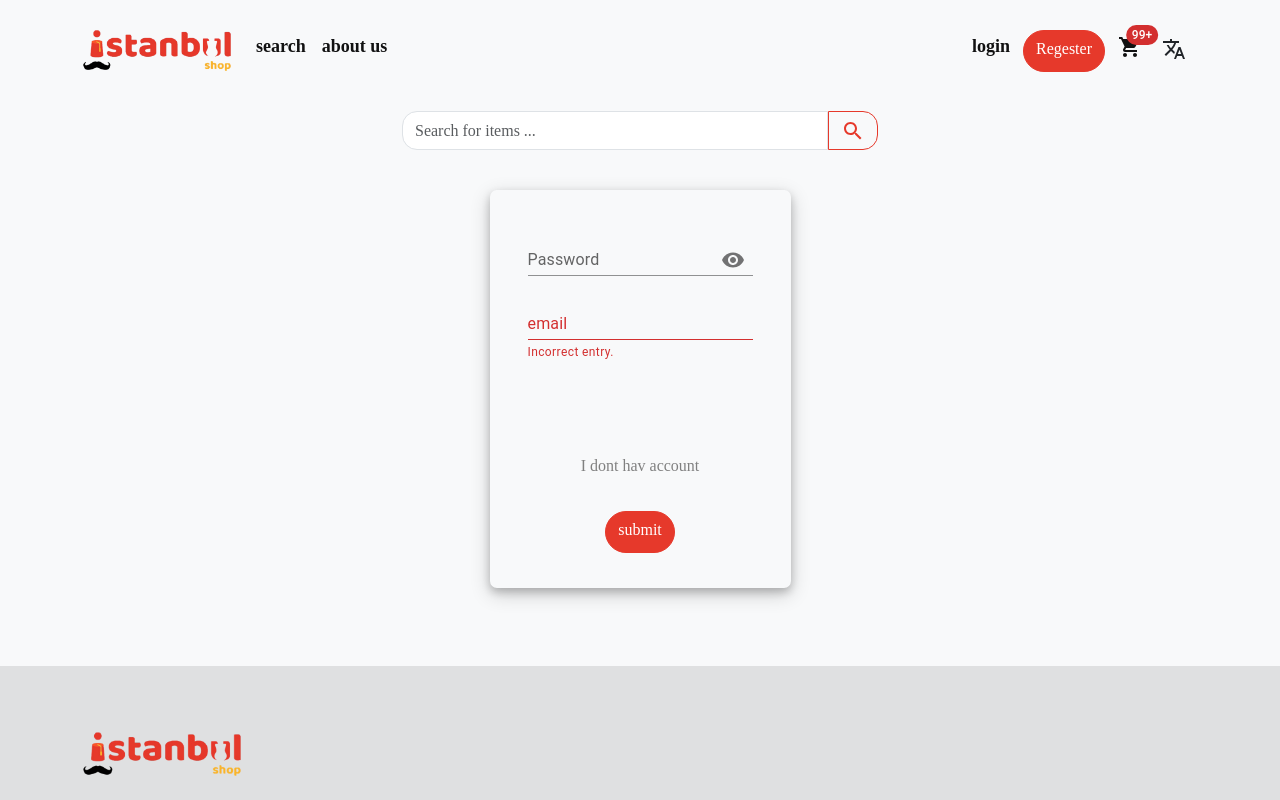
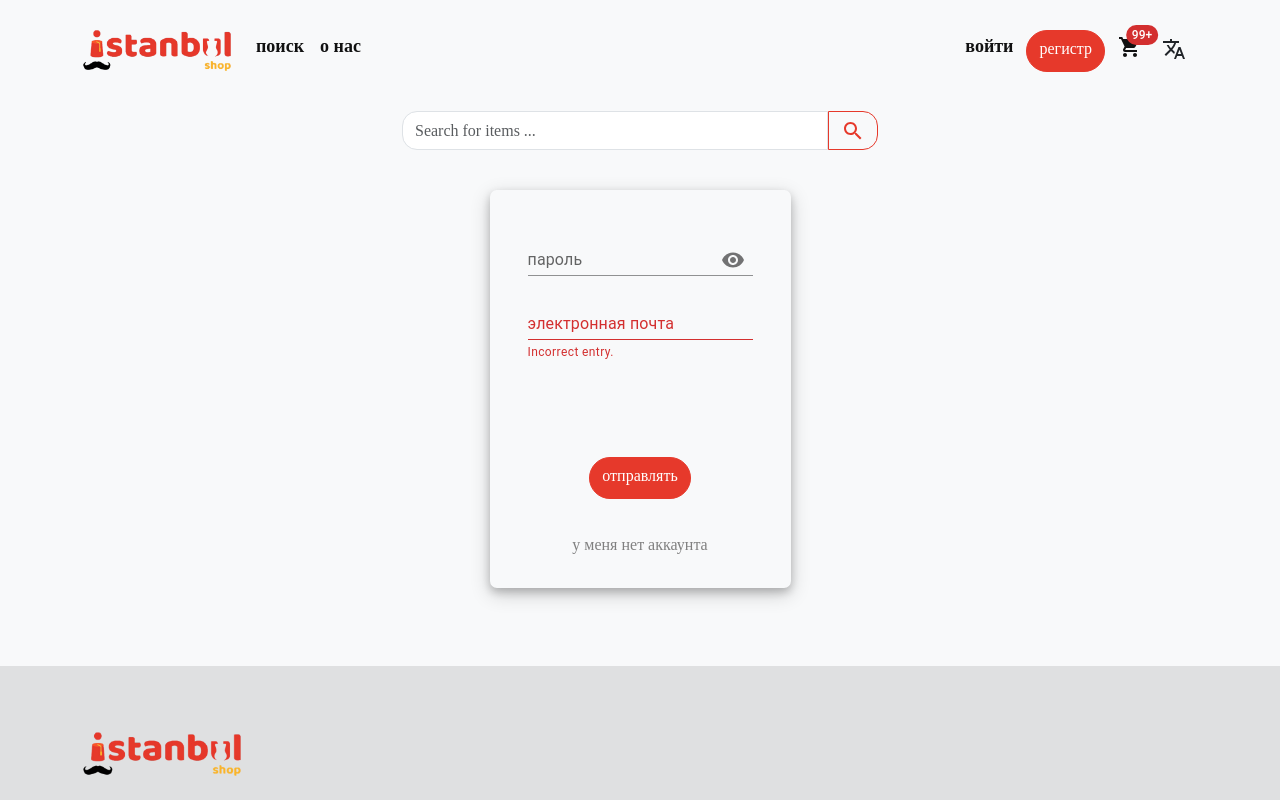
Before and after one commit to Ahmad-e/Istanpul, a React (Create React App) app: page /login in a window 1280 px wide. Shown: the top 800 px of the page. Built offline with nearby package versions, Linux system fonts and the light colour scheme.

Commit message:
https://github.com/Ahmad-e/Istanpul.git

```diff
--- a/package.json
+++ b/package.json
@@ -13,10 +13,12 @@
     "@testing-library/react": "^13.4.0",
     "@testing-library/user-event": "^13.5.0",
     "bootstrap": "^5.3.2",
+    "i18next": "^23.7.7",
     "js-cookie": "^3.0.5",
     "react": "^18.2.0",
     "react-bootstrap": "^2.9.1",
     "react-dom": "^18.2.0",
+    "react-i18next": "^13.5.0",
     "react-international-phone": "^4.0.4",
     "react-redux": "^8.1.3",
     "react-scripts": "5.0.1",
--- a/src/App.js
+++ b/src/App.js
@@ -12,12 +12,14 @@ import Login from './pages/login';
 import Aboutus from './pages/aboutus';
 import Down from './commponents/down'
 import AdminApp from './Admin/adminApp';
-
+import { useSelector } from 'react-redux';
 import AdminHome from './Admin/adminHome';
 import AdminHeader from './Admin/adminHeader'
 function App() {
+  const Lang=useSelector((state) => state.counter.language);
+
   return (
-    <div className="App" >
+    <div dir={ Lang==="Ar" ? ("rtl") :("ltr")} className="App" >
       <BrowserRouter >
       <Header/>
         <Routes>
--- a/src/commponents/header.js
+++ b/src/commponents/header.js
@@ -15,24 +15,35 @@ import MenuItem from '@mui/material/MenuItem';
 import Menu from '@mui/material/Menu';
 import './style.css'
 import Badge from '@mui/material/Badge';
+import {setLanguege} from '../store';
+import { useSelector,useDispatch } from 'react-redux';
+
+
 
 const Header = () =>{
-
+    const dispatch = useDispatch();
     const [anchorEl, setAnchorEl] = React.useState(null);
     const [auth] = React.useState(true);
-
+    const Lang=useSelector((state) => state.counter.language);
     const handleMenu = (event) => {
         setAnchorEl(event.currentTarget);
+        console.log(anchorEl)
       };
 
-    const handleClose = () => {
+    const setLanguage = (lang) => {
+        console.log("changelanguage");
+        dispatch(setLanguege(lang));
         setAnchorEl(null);
       };
+    const handleClose=()=>{
+        setAnchorEl(null);
+    }
+
 
 
     return(
         <>
-        <Navbar collapseOnSelect expand="md" className="bg-body-tertiary">
+        <Navbar  collapseOnSelect expand="md" className="bg-body-tertiary">
          <Container>
           <Navbar.Brand href="/">
           <img
@@ -62,13 +73,13 @@ const Header = () =>{
               </Offcanvas.Header>
               <Offcanvas.Body>
                 <Nav className=" flex-grow-1 pe-3">
-                    <Nav.Link className="app_link" href="/search">search</Nav.Link>
-                    <Nav.Link className="app_link" href="/aboutus">about us</Nav.Link>
+                    <Nav.Link className="app_link" href="/search">{Lang==="Ar" ? ("البحث") : Lang==="En"? ("Search") : "поиск"}</Nav.Link>
+                    <Nav.Link className="app_link" href="/aboutus">{Lang==="Ar" ? ("معلومات عنا") : Lang==="En"? ("about us") : "о нас"}</Nav.Link>
 
                 </Nav>
                 <Nav>
-                    <Nav.Link className="app_link" eventKey={2} href="/login">login</Nav.Link>
-                    <Button href="/regester" className="App_button">Regester</Button>
+                    <Nav.Link className="app_link" eventKey={2} href="/login">{Lang==="Ar" ? ("تسجيل دخول") : Lang==="En"? ("login") : "войти"}</Nav.Link>
+                    <Button href="/regester" className="App_button">{Lang==="Ar" ? ("تسجيل حساب") : Lang==="En"? ("Regester") : "регистр"}</Button>
                     <Nav.Link  className="app_link" href="/baket">
                         <Badge color="secondary" badgeContent={100} color="error">
                             <ShoppingCartIcon />
@@ -101,9 +112,9 @@ const Header = () =>{
                             open={Boolean(anchorEl)}
                             onClose={handleClose}
                         >
-                            <MenuItem onClick={handleClose}><img className="ALM" src="https://flagcdn.com/us.svg"/>English</MenuItem>
-                            <MenuItem onClick={handleClose}><img className="ALM" src="https://flagcdn.com/ru.svg"/>Русский</MenuItem>
-                            <MenuItem onClick={handleClose}><img className="ALM" src="https://flagcdn.com/sy.svg"/>عربية </MenuItem>
+                            <MenuItem onClick={()=>setLanguage('En')}><img className="ALM" src="https://flagcdn.com/us.svg"/>English</MenuItem>
+                            <MenuItem onClick={()=>setLanguage('Ru')}><img className="ALM" src="https://flagcdn.com/ru.svg"/>Русский</MenuItem>
+                            <MenuItem onClick={()=>setLanguage('Ar')}><img className="ALM" src="https://flagcdn.com/sy.svg"/>عربية </MenuItem>
                         </Menu>
                         </div>
                     )}
@@ -112,7 +123,7 @@ const Header = () =>{
             </Navbar.Offcanvas>
         </Container>
         </Navbar>
-        <Row className="justify-content-center">
+        <Row dir="ltr" className="justify-content-center">
             <Form className="d-flex search_form">
                 <Form.Control
                 placeholder="Search for items ... "
--- a/src/pages/login.js
+++ b/src/pages/login.js
@@ -9,9 +9,10 @@ import VisibilityOff from '@mui/icons-material/VisibilityOff';
 import TextField from '@mui/material/TextField';
 import Button from 'react-bootstrap/Button';
 import 'react-international-phone/style.css';
+import { useSelector } from 'react-redux';
 
 const Login =()=>{
-
+    const Lang=useSelector((state) => state.counter.language);
     const handleClickShowPassword = () => setShowPassword((show) => !show);
     const [showPassword, setShowPassword] = useState(false);
     const handleMouseDownPassword = (event) => {
@@ -20,9 +21,9 @@ const Login =()=>{
 
 
     return(
-        <div className="sign">
+        <div dir="ltr" className="sign">
             <FormControl sx={{ m: 1, width: '25ch' }} variant="standard">
-                <InputLabel htmlFor="standard-adornment-password">Password</InputLabel>
+                <InputLabel htmlFor="standard-adornment-password">{Lang==="Ar" ? ("كلمة السر") : Lang==="En"? ("password") : "пароль"}</InputLabel>
                 <Input
                     id="standard-adornment-password"
                     type={showPassword ? 'text' : 'password'}
@@ -39,9 +40,10 @@ const Login =()=>{
                     }
                 />
             </FormControl><br/>
-            <TextField error helperText="Incorrect entry." sx={{ m: 1, width: '25ch' }}  id="standard-basic" label="email" variant="standard" /><br/><br/><br/><br/>
-            <a href="/regester" className="App_link" > I dont hav account </a><br/><br/>
-            <Button href="/login" className="App_button"> submit </Button>
+            <TextField error helperText="Incorrect entry." sx={{ m: 1, width: '25ch' }}  id="standard-basic" label={Lang==="Ar" ? ("الإيميل") : Lang==="En"? ("email") : "электронная почта"} variant="standard" /><br/><br/><br/><br/>
+
+            <Button href="/login" className="App_button"> {Lang==="Ar" ? ("إرسال") : Lang==="En"? ("submit") : "отправлять"} </Button><br/><br/>
+            <a href="/regester" className="App_link" > {Lang==="Ar" ? ("أنا لا أملك حساب") : Lang==="En"? ("I don't have an account") : "у меня нет аккаунта"} </a>
         </div>
     )
 }
--- a/src/pages/singlin.js
+++ b/src/pages/singlin.js
@@ -12,9 +12,11 @@ import { PhoneInput } from 'react-international-phone';
 import 'react-international-phone/style.css';
 import MenuItem from '@mui/material/MenuItem';
 import Select from '@mui/material/Select';
+import { useSelector } from 'react-redux';
+
 
 const Singlin =()=>{
-
+    const Lang=useSelector((state) => state.counter.language);
     const handleClickShowPassword = () => setShowPassword((show) => !show);
     const [showPassword, setShowPassword] = useState(false);
     const [phone, setPhone] = useState('');
@@ -31,9 +33,9 @@ const Singlin =()=>{
 
     return(
 
-        <div className="sign">
+        <div dir="ltr" className="sign">
             <FormControl sx={{ m: 1, width: '25ch' }} variant="standard">
-                <InputLabel htmlFor="standard-adornment-password">Password</InputLabel>
+                <InputLabel htmlFor="standard-adornment-password">{Lang==="Ar" ? ("كلمة السر") : Lang==="En"? ("password") : "пароль"}</InputLabel>
                 <Input
                     id="standard-adornment-password"
                     type={showPassword ? 'text' : 'password'}
@@ -50,8 +52,8 @@ const Singlin =()=>{
                     }
                 />
             </FormControl><br/>
-            <TextField error helperText="Incorrect entry." sx={{ m: 1, width: '25ch' }}  id="standard-basic" label="name" variant="standard" /><br/>
-            <TextField error helperText="Incorrect entry." sx={{ m: 1, width: '25ch' }}  id="standard-basic" label="email" variant="standard" /><br/><br/>
+            <TextField error helperText="Incorrect entry." sx={{ m: 1, width: '25ch' }}  id="standard-basic" label={Lang==="Ar" ? ("الاسم") : Lang==="En"? ("name") : "имя"} variant="standard" /><br/>
+            <TextField error helperText="Incorrect entry." sx={{ m: 1, width: '25ch' }}  id="standard-basic" label={Lang==="Ar" ? ("الإيميل") : Lang==="En"? ("email") : "электронная почта"} variant="standard" /><br/><br/>
             <PhoneInput
                 defaultCountry="ru"
                 value={phone}
@@ -59,7 +61,7 @@ const Singlin =()=>{
             />
             <br/>
             <FormControl variant="standard" sx={{ m: 1, minWidth: 120 }}>
-                <InputLabel style={{ color:"#E6392B" }} id="demo-simple-select-standard-label">kind</InputLabel>
+                <InputLabel style={{ color:"#E6392B" }} id="demo-simple-select-standard-label">{Lang==="Ar" ? ("المدينة") : Lang==="En"? ("city") : "Город"}</InputLabel>
                     <Select
                          style={{ borderColor:"#E6392B" }}
                         labelId="demo-simple-select-standard-label"
@@ -77,9 +79,9 @@ const Singlin =()=>{
                         <MenuItem value={30}>Imported products</MenuItem>
                     </Select>
             </FormControl><br/><br/>
+            <Button href="/regester" className="App_button"> {Lang==="Ar" ? ("إرسال") : Lang==="En"? ("submit") : "отправлять"} </Button><br/><br/><br/>
+            <a href="/login" className="App_link" > {Lang==="Ar" ? ("أنا أملك حساب") : Lang==="En"? ("I have account") : "у меня есть аккаунт"} </a>
 
-            <Button href="/regester" className="App_button"> submit </Button><br/><br/><br/>
-            <a href="/login" className="App_link" > I have account </a>
         </div>
     )
 }
```
Also changed, not shown: src/pages/baket.js (+14 -10 lines), src/pages/home.js (+7 -20 lines), 1 other file (tests, documents, lock files or other folders).
